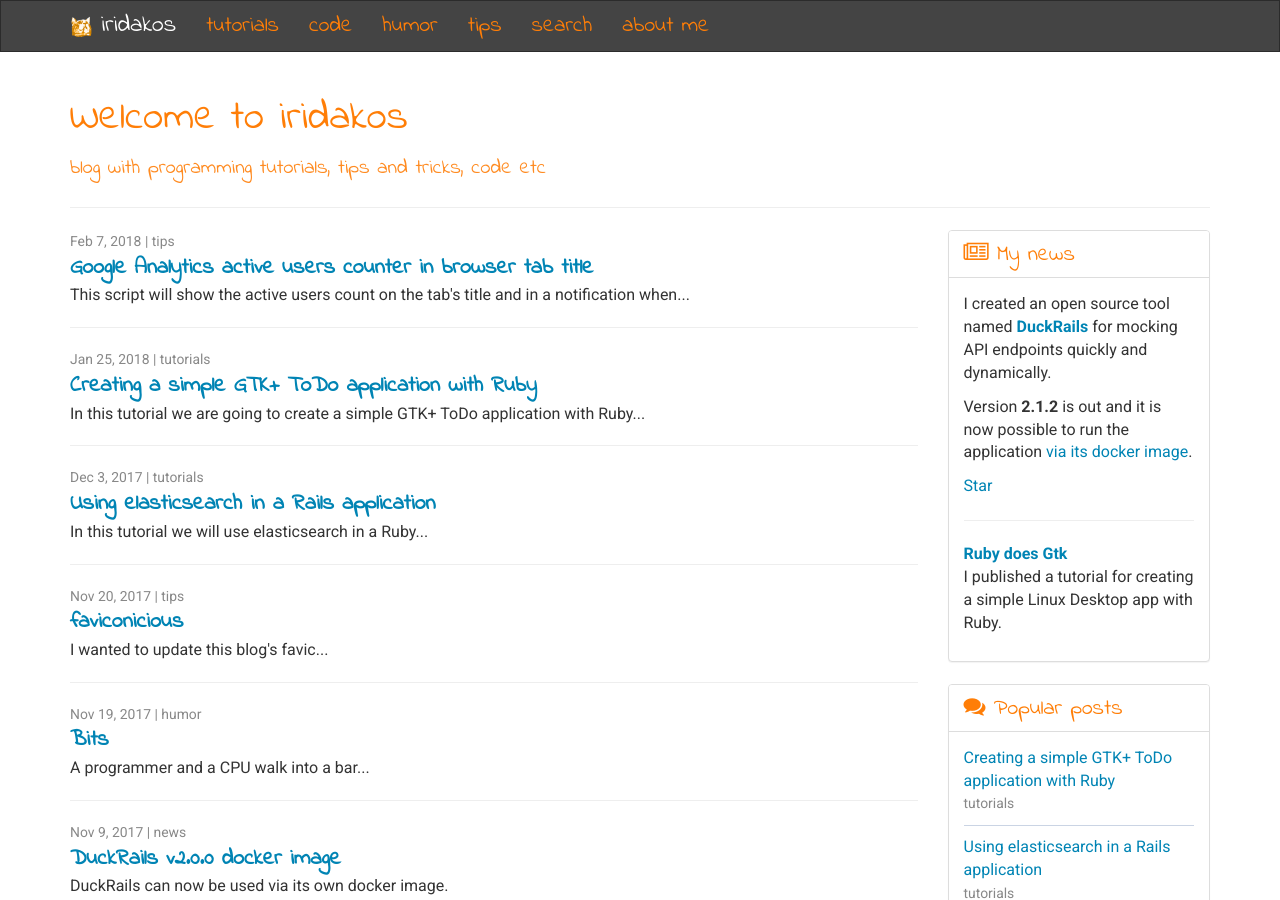
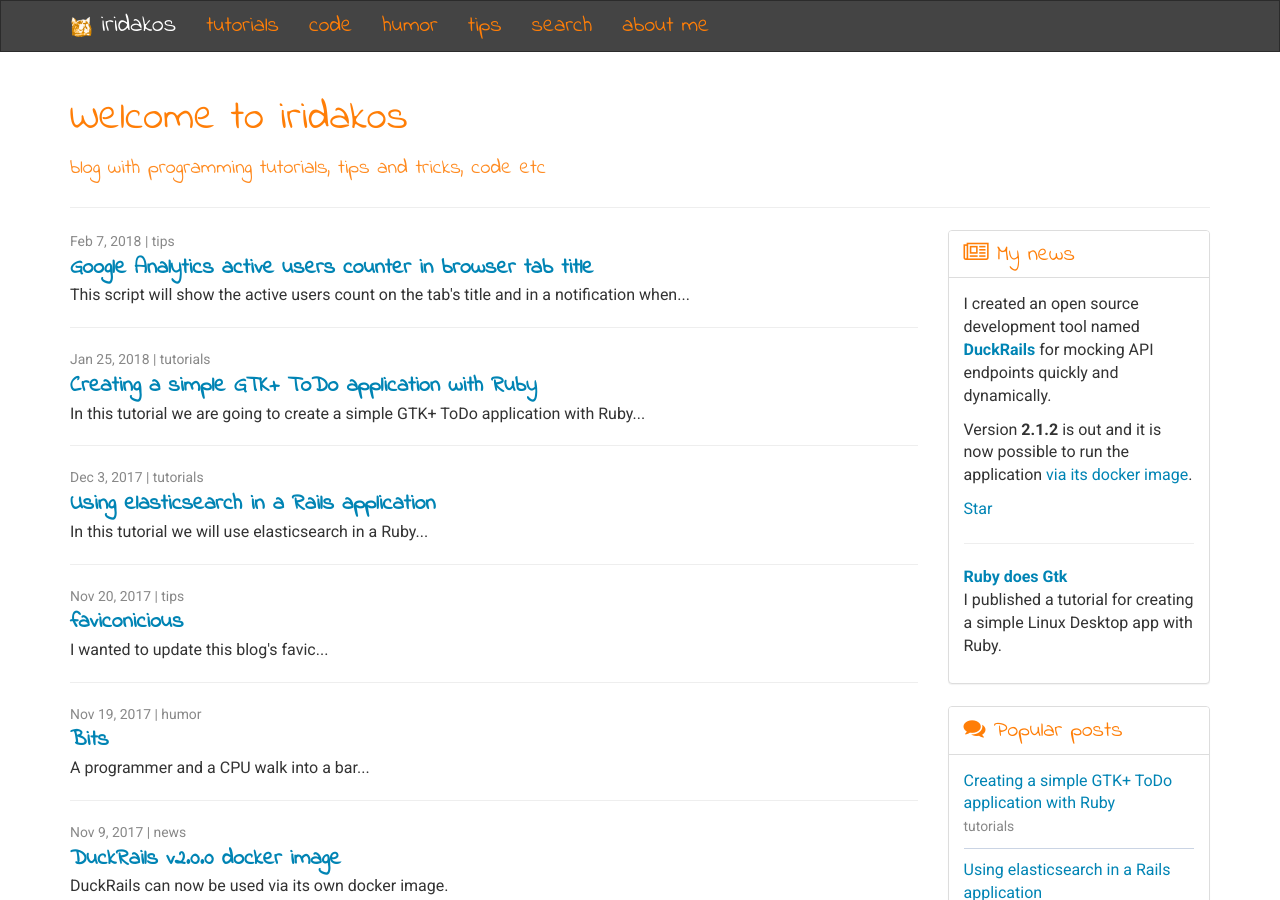
Before and after one commit to iridakos/iridakos.github.io, a Jekyll site: the page built from index.html, in a window 1280 px wide and 900 px high. Built offline with Jekyll 4.4.1, drawn with Linux system fonts in a browser that asks for light colours; nearby versions of some CDN libraries; the list of posts is cut into pages by our own code; comment, search, counter and statistics services are not loaded.

Commit message:
Fix news.

```diff
--- a/_includes/news.html
+++ b/_includes/news.html
@@ -4,7 +4,7 @@
     </div>
 
     <div class="panel-body">
-      <p>I created an open source tool named <strong><a  class="ga-event-link" data-event-label="DuckRails GitHub" data-event-action="click" data-event-category="News links" href="https://github.com/iridakos/duckrails" target="_blank">DuckRails</a></strong> for mocking API endpoints quickly and dynamically. </p>
+      <p>I created an open source development tool named <strong><a  class="ga-event-link" data-event-label="DuckRails GitHub" data-event-action="click" data-event-category="News links" href="https://github.com/iridakos/duckrails" target="_blank">DuckRails</a></strong> for mocking API endpoints quickly and dynamically. </p>
 
       <p>Version <strong>2.1.2</strong> is out and it is now possible to run the application <a class="ga-event-link" data-event-label="DuckRails GitHub docker wiki" data-event-action="click" data-event-category="News links" href="https://github.com/iridakos/duckrails/wiki/Setup-DuckRails-via-Docker" target="_blank">via its docker image</a>.</p>
 
```
